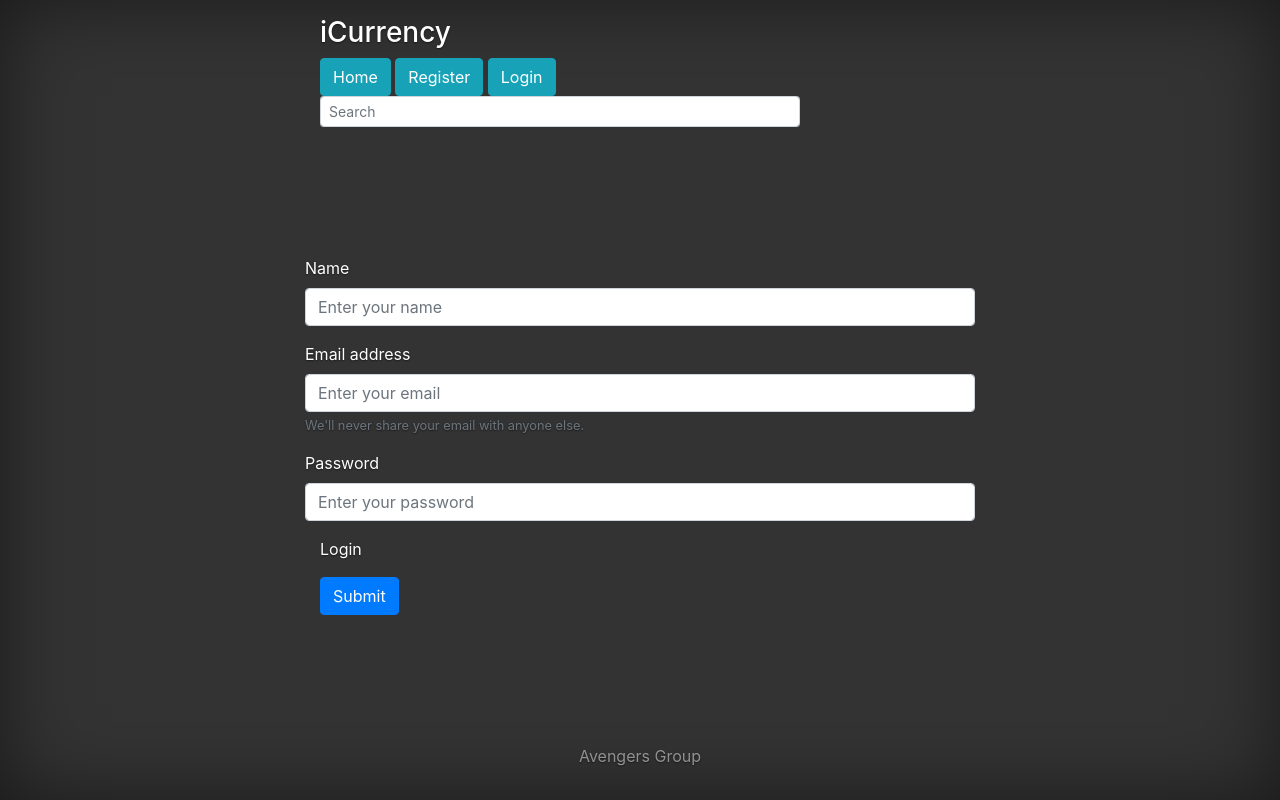
After one commit to Alanspants/4920Avenger, a Flask app: page /register in a window 1280 px wide. The commit adds this page. Run offline with Flask 2, Linux system fonts and the light colour scheme; some libraries are stand-ins or nearby versions.

Commit message:
complete all_alert & structures

```diff
--- a/app.py
+++ b/app.py
@@ -1,9 +1,138 @@
-from flask import Flask, render_template
+from flask import Flask, render_template, request, redirect, session
+from modules.money import Money
+from modules.user import  User
+from modules.database import Database
+from modules.All_alert import All_alert
 app = Flask(__name__)
+app.secret_key = "123123123"
 
-@app.route('/')
+@app.before_first_request
+def initialize():
+    Database.initialize()
+    session["email"] = session.get("email")
+    session["name"] = session.get("name")
+
+
+@app.route("/")
 def home():
-    return render_template('home.html')
+    moneydict, position = Money.search_data()
+    return render_template('home.html', moneydict=moneydict)
+
+@app.route("/cash_alert")
+def cash_alert():
+    if session['email']:
+        find = All_alert.find_user_alert(session["email"])
+        return render_template("cash_alert.html", find=find)
+    else:
+        return redirect("/login")
+
+@app.route("/update_alert", methods=["POST"])
+def update_alert():
+    if request.method == "POST":
+        bank_buy = request.form["bank_buy"]
+        bank_sell = request.form["bank_sell"]
+        currency = request.form["currency"]
+        All_alert.update_user_alert(session["email"], currency, [bank_buy, bank_sell])
+        return redirect("/cash_alert")
+
+@app.route("/delete_alert", methods=["POST"])
+def delete_alert():
+    if request.method == "POST":
+        currency = request.form["currency"]
+        All_alert.delete_user_alert(session["email"], currency)
+        return redirect("/cash_alert")
+
+@app.route("/new_alert", methods=["GET", "POST"])
+def new_alert():
+    if session['email']:
+        moneydict, position = Money.search_data()
+        if request.method == 'POST':
+            input_currency = request.form['input_currency']
+            buy_rate = request.form['buy_rate']
+            sell_rate = request.form['sell_rate']
+
+            result = All_alert.create_alert(session['email'], input_currency, [buy_rate, sell_rate])
+            if result is True:
+                message = "Wow! Reminder added successfully!"
+                currency_msg = "Currency Type: {}".format(input_currency)
+                buy_msg = "Buy Rate: ${}".format(buy_rate)
+                sell_msg = "Sell Rate: ${}".format(sell_rate)
+                return render_template("new_alert.html", moneydict=moneydict, message=message, currency_msg=currency_msg, buy_msg=buy_msg, sell_msg=sell_msg)
+            else:
+                message = "Oops! Reminder added unsuccessfully !"
+                currency_msg = "Currency Type : {}".format(input_currency)
+                buy_msg = "Buy Rate: ${}".format(buy_rate)
+                sell_msg = "Sell Rate: ${}".format(sell_rate)
+                return render_template("new_alert.html", moneydict=moneydict, message=message,
+                                       currency_msg=currency_msg, buy_msg=buy_msg, sell_msg=sell_msg)
+        else:
+            return render_template("new_alert.html", moneydict=moneydict)
+    else:
+        return redirect("/login")
+
+@app.route("/register", methods=['GET', 'POST'])
+def register():
+    if request.method == 'POST':
+        name = request.form['nameIn']
+        email = request.form['emailIn']
+        password = request.form['passwordIn']
+        result = User.register_user(name, email, password)
+        if result is True:
+            session['email'] = email
+            session['name'] = name
+            return redirect("/")
+        else:
+            message = "Oops! This email may have been registered!"
+            return render_template("register.html", message=message)
+    else:
+        return render_template("register.html")
+
+
+@app.route("/login", methods=['GET', 'POST'])
+def login():
+    if request.method == 'POST':
+        email = request.form['emailIn']
+        password = request.form['passwordIn']
+        result = User.check_user(email, password)
+        if result is True:
+            session['email'] = email
+            session['name'] = User.find_user_data(email)['name']
+            return redirect("/")
+        else:
+            message = "The email or password may be wrong"
+            return render_template("login.html", message=message)
+    else:
+        return render_template("login.html")
+
+
+@app.route("/logout")
+def logout():
+    session['name'] = None
+    session['email'] = None
+    return redirect("/")
+
+
+
+@app.route("/change_email", methods=['GET', 'POST'])
+def change_email():
+    if session['email']:
+        if request.method == 'POST':
+            new_email = request.form['newEmail']
+            password = request.form['passwordIn']
+            result = User.check_user(session['email'], password)
+            if result is True:
+                User.update_user_email(session['email'], new_email)
+                session['email'] = new_email
+                message = "Your new email {} is reset".format(new_email)
+                return render_template("change_email.html", message=message)
+            else:
+                message = "Oops! The password or email address may be wrong!"
+                return render_template("change_email.html", message=message)
+        else:
+            return render_template("change_email.html")
+    else:
+        return redirect("/login")
+
 
 if __name__== "__main__":
   app.run()
--- /dev/null
+++ b/static/css/button-pos.css
@@ -0,0 +1,6 @@
+.btn-update{
+    float: left;
+}
+.btn-delete{
+    float: right;
+}
--- a/templates/base.html
+++ b/templates/base.html
@@ -5,9 +5,8 @@
     <meta charset="utf-8">
     <meta name="viewport" content="width=device-width, initial-scale=1, shrink-to-fit=no">
     <meta name="description" content="">
-    <meta name="author" content="Mark Otto, Jacob Thornton, and Bootstrap contributors">
     <meta name="generator" content="Jekyll v3.8.5">
-    <title>Cover Template · Bootstrap</title>
+    <title>iCurrency</title>
 
     <link rel="canonical" href="https://getbootstrap.com/docs/4.3/examples/cover/">
 
@@ -32,16 +31,55 @@
     </style>
     <!-- Custom styles for this template -->
     <link href="cover.css" rel="stylesheet">
+
   </head>
-  <body class="text-center">
+  <body class="site-wrapper">
     <div class="cover-container d-flex w-100 h-100 p-3 mx-auto flex-column">
   <header class="masthead mb-auto">
-    <div class="inner">
-      <h3 class="masthead-brand">Cover</h3>
-      <nav class="nav nav-masthead justify-content-center">
-        <a class="nav-link active" href="#">Home</a>
-        <a class="nav-link" href="#">Features</a>
-        <a class="nav-link" href="#">Contact</a>
+    <div class="inner" style="position: relative">
+      <h3 class="title">iCurrency</h3>
+
+      <button type="button" class="btn btn-info"><a href="/">Home</a></button>
+      {% if not session['email']%}
+      <button type="button" class="btn btn-info"><a href="/register">Register</a></button>
+      <button type="button" class="btn btn-info"><a href="/login">Login</a></button>
+
+      {% endif %}
+
+
+      {% if session['email']%}
+
+      <div class="btn-group">
+      <button type="button" class="btn btn-success dropdown-toggle" data-toggle="dropdown"
+              aria-haspopup="true" aria-expanded="false">
+          Account
+      </button>
+      <div class="dropdown-menu">
+          <a class="dropdown-item">{{session['email']}}</a>
+          <div class="dropdown-divider"></div>
+          <a class="dropdown-item" href="/change_email">Change Email</a>
+          <a class="dropdown-item" href="/logout">Logout</a>
+      </div>
+  </div>
+  <div class="btn-group">
+      <button type="button" class="btn btn-warning dropdown-toggle" data-toggle="dropdown"
+              aria-haspopup="true" aria-expanded="false">
+          Reminder
+      </button>
+      <div class="dropdown-menu">
+          <a class="dropdown-item" href="/new_alert">Create Reminder</a>
+          <div class="dropdown-divider"></div>
+          <a class="dropdown-item" href="/cash_alert">Reminder List</a>
+      </div>
+  </div>
+  {% endif %}
+      <!-- Search form -->
+<form class="form-inline active-purple-4">
+  <input class="form-control form-control-sm mr-3 w-75" type="text" placeholder="Search"
+    aria-label="Search">
+  <i class="fas fa-search" aria-hidden="true"></i>
+</form>
+
       </nav>
     </div>
   </header>
@@ -50,7 +88,7 @@
         {% endblock %}
   <footer class="mastfoot mt-auto">
     <div class="inner">
-      <p>Cover template for <a href="https://getbootstrap.com/">Bootstrap</a>, by <a href="https://twitter.com/mdo">@mdo</a>.</p>
+      <p align="center">Avengers Group</p>
     </div>
   </footer>
 </div>
--- a/templates/html_refrence.html
+++ b/templates/html_refrence.html
@@ -10,3 +10,4 @@
         integrity="sha384-JjSmVgyd0p3pXB1rRibZUAYoIIy6OrQ6VrjIEaFf/nJGzIxFDsf4x0xIM+B07jRM"
         crossorigin="anonymous"></script>
 <link rel="stylesheet" href="{{url_for('static',filename='css/style.css')}}">
+<link rel="stylesheet" href="{{url_for('static',filename='css/button-pos.css')}}">
--- /dev/null
+++ b/templates/register.html
@@ -0,0 +1,25 @@
+{% extends "base.html"%}
+
+{% block content%}
+
+<form action="/register" method="post">
+    <div class="form-group row">
+    <label for="nameIn">Name</label>
+    <input type="name" class="form-control" id="nameIn" name="nameIn" placeholder="Enter your name" required="required">
+  </div>
+
+  <div class="form-group row">
+    <label for="emailIn">Email address</label>
+    <input type="email" class="form-control" id="emailIn" name="emailIn" aria-describedby="emailHelp" name="InputEmail" placeholder="Enter your email" required="required">
+    <small id="emailHelp" class="form-text text-muted">We'll never share your email with anyone else.</small>
+  </div>
+  <div class="form-group row">
+    <label for="passwordIn">Password</label>
+    <input type="password" class="form-control" id="passwordIn" name="passwordIn" placeholder="Enter your password" required="required">
+  </div>
+    <a href="/login">Login</a>
+
+    <p>{{message}}</p>
+  <button type="submit" class="btn btn-primary">Submit</button>
+</form>
+{% endblock %}
--- /dev/null
+++ b/testUpdate.py
@@ -0,0 +1,5 @@
+from modules.database import Database
+from modules.user import User
+
+Database.initialize()
+User.update_user_email("dolly@321.com", "dolly@123.com")
```
Also changed, not shown: modules/All_alert.py (added, +42 -0 lines), modules/database.py (+9 -0 lines), modules/user.py (+10 -8 lines), templates/cash_alert.html (added, +39 -0 lines), templates/change_email.html (added, +21 -0 lines), templates/home.html (+21 -1 lines), templates/login.html (added, +20 -0 lines), templates/new_alert.html (added, +36 -0 lines), 5 other files.
